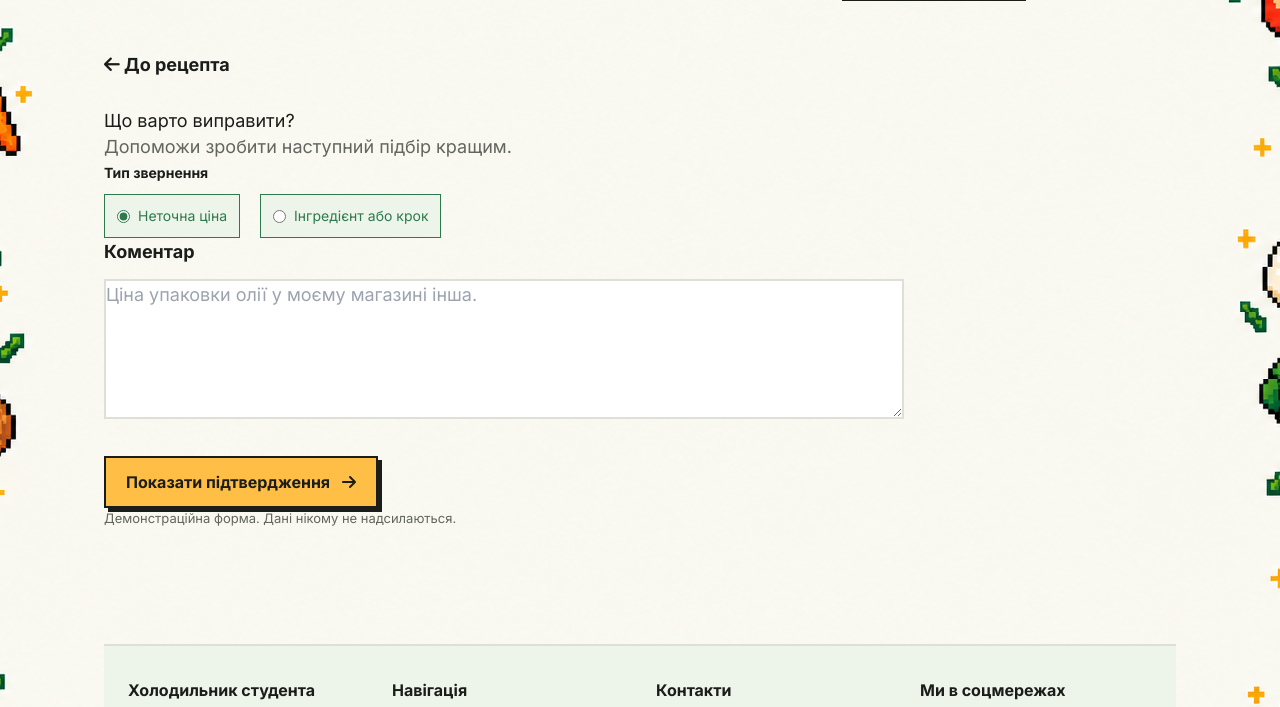
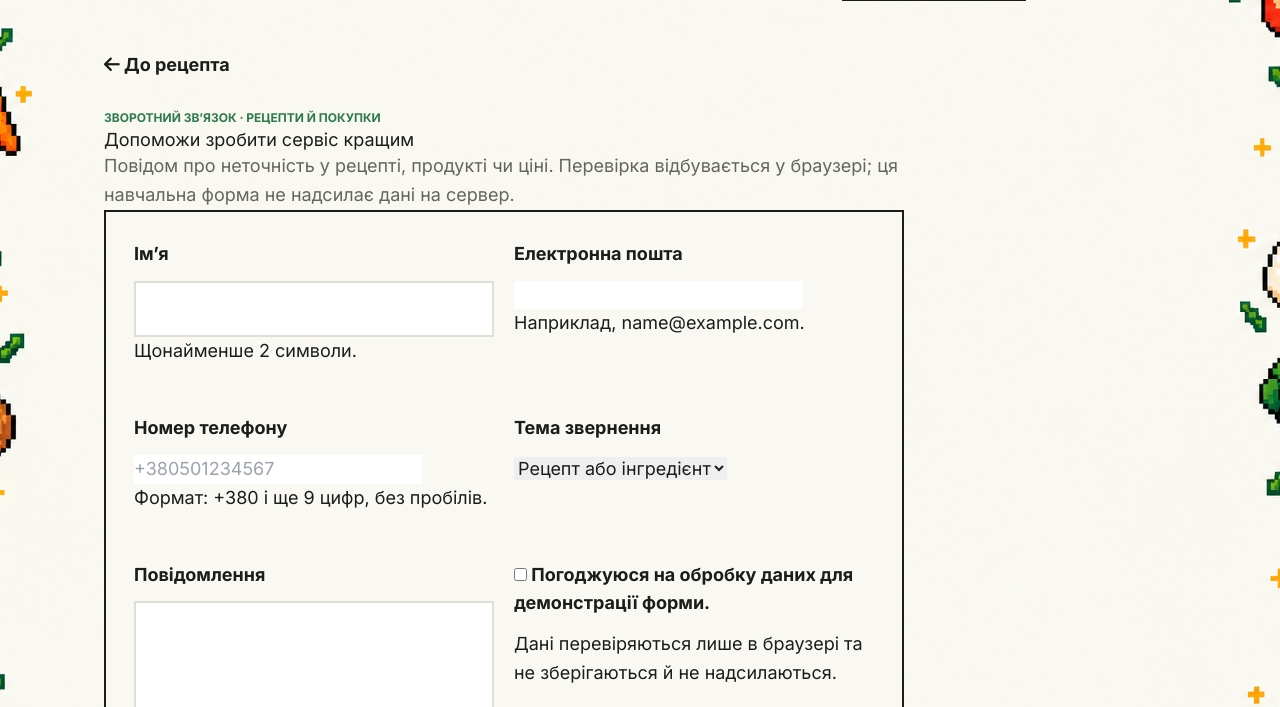
Before and after one commit to arseniicherevkopp2025-cmyk/webfridge, a plain HTML site: page feedback.html in a window 1280 px wide. Shown: the part 77-784 px from the top of the page. Drawn offline with nearby package versions, Linux system fonts and the light colour scheme.

Commit message:
feat: add lab 9 feedback form and Ukrainian widgets

```diff
--- a/feedback.html
+++ b/feedback.html
@@ -42,6 +42,7 @@
     </script>
     <link rel="stylesheet" href="css/style.css" />
     <script src="js/fridge-sounds.js" defer></script>
+    <script src="js/feedback-validation.js" defer></script>
   </head>
   <body>
     <a class="skip-link" href="#main">Перейти до вмісту</a>
@@ -90,38 +91,87 @@
         ><i class="fa-solid fa-arrow-left" aria-hidden="true"></i> До рецепта</a
       >
       <section class="feedback" aria-labelledby="feedback-title">
-        <h1 id="feedback-title">Що варто виправити?</h1>
-        <p class="muted">Допоможи зробити наступний підбір кращим.</p>
-        <form action="thanks.html" method="get">
-          <fieldset>
-            <legend>Тип звернення</legend>
-            <div class="options">
-              <label class="option"
-                ><input type="radio" name="type" value="price" checked /> Неточна
-                ціна</label
-              ><label class="option"
-                ><input type="radio" name="type" value="recipe" /> Інгредієнт або
-                крок</label
-              >
+        <p class="eyebrow">ЗВОРОТНИЙ ЗВ’ЯЗОК · РЕЦЕПТИ Й ПОКУПКИ</p>
+        <h1 id="feedback-title">Допоможи зробити сервіс кращим</h1>
+        <p class="muted feedback-intro">
+          Повідом про неточність у рецепті, продукті чи ціні. Перевірка відбувається
+          у браузері; ця навчальна форма не надсилає дані на сервер.
+        </p>
+        <form class="feedback-form panel" id="feedbackForm" novalidate>
+          <div class="feedback-fields grid grid-cols-1 min-[701px]:grid-cols-2 gap-5">
+            <div class="field">
+              <label for="username">Ім’я</label>
+              <input id="username" name="username" type="text" autocomplete="name"
+                minlength="2" maxlength="60" required aria-invalid="false"
+                aria-describedby="nameHelp nameError" />
+              <p class="field-help" id="nameHelp">Щонайменше 2 символи.</p>
+              <p class="field-error" id="nameError" aria-live="polite" hidden></p>
             </div>
-          </fieldset>
-          <div class="field">
-            <label for="comment">Коментар</label
-            ><textarea
-              id="comment"
-              placeholder="Ціна упаковки олії у моєму магазині інша."
-            ></textarea>
+            <div class="field">
+              <label for="email">Електронна пошта</label>
+              <input id="email" name="email" type="email" autocomplete="email"
+                inputmode="email" maxlength="120" required aria-invalid="false"
+                aria-describedby="emailHelp emailError" />
+              <p class="field-help" id="emailHelp">Наприклад, name@example.com.</p>
+              <p class="field-error" id="emailError" aria-live="polite" hidden></p>
+            </div>
+            <div class="field">
+              <label for="phone">Номер телефону</label>
+              <input id="phone" name="phone" type="tel" autocomplete="tel"
+                inputmode="tel" maxlength="13" placeholder="+380501234567"
+                required aria-invalid="false" aria-describedby="phoneHelp phoneError" />
+              <p class="field-help" id="phoneHelp">Формат: +380 і ще 9 цифр, без пробілів.</p>
+              <p class="field-error" id="phoneError" aria-live="polite" hidden></p>
+            </div>
+            <div class="field">
+              <label for="topic">Тема звернення</label>
+              <select id="topic" name="topic" class="feedback-control">
+                <option value="recipe">Рецепт або інгредієнт</option>
+                <option value="price">Ціна чи магазин</option>
+                <option value="other">Інше</option>
+              </select>
+            </div>
+            <div class="field feedback-message-field">
+              <label for="message">Повідомлення</label>
+              <textarea id="message" name="message" rows="5" minlength="10"
+                maxlength="1000" required aria-invalid="false"
+                aria-describedby="messageHelp messageError"></textarea>
+              <p class="field-help" id="messageHelp">Опиши питання щонайменше 10 символами.</p>
+              <p class="field-error" id="messageError" aria-live="polite" hidden></p>
+            </div>
+            <div class="field feedback-agreement-field">
+              <label class="agreement-label" for="agreement">
+                <input id="agreement" name="agreement" type="checkbox" required
+                  aria-invalid="false" aria-describedby="privacyNote agreementError" />
+                <span>Погоджуюся на обробку даних для демонстрації форми.</span>
+              </label>
+              <p class="field-help" id="privacyNote">
+                Дані перевіряються лише в браузері та не зберігаються й не надсилаються.
+              </p>
+              <p class="field-error" id="agreementError" aria-live="polite" hidden></p>
+            </div>
           </div>
-          <button
-            class="inline-flex items-center justify-center gap-3 min-h-[52px] px-5 py-3 border-2 border-solid rounded text-base font-bold leading-[1.4] shadow-pixel transition-colors duration-150 active:translate-x-0.5 active:translate-y-0.5 active:shadow-pixel-active focus-visible:outline-[3px] focus-visible:outline-green focus-visible:outline-offset-4 disabled:bg-border disabled:shadow-none disabled:cursor-not-allowed bg-yellow border-text text-text hover:bg-yellow-hover hover:no-underline button"
-            type="submit"
-          >
-            Показати підтвердження
+          <button class="button feedback-submit" type="submit">
+            Перевірити та надіслати
             <i class="fa-solid fa-arrow-right" aria-hidden="true"></i>
           </button>
-          <p class="note">Демонстраційна форма. Дані нікому не надсилаються.</p>
+          <p class="note feedback-disclaimer" id="formStatus" aria-live="polite">
+            Надсилання тут демонстраційне: реального сервера немає.
+          </p>
         </form>
       </section>
+      <div class="feedback-modal" id="successModal" role="dialog" aria-modal="true"
+        aria-labelledby="successTitle" aria-describedby="successDescription" hidden>
+        <div class="feedback-modal__card" tabindex="-1">
+          <p class="eyebrow">ГОТОВО</p>
+          <h2 id="successTitle">Перевірку пройдено</h2>
+          <p id="successDescription">
+            Форма успішно пройшла клієнтську валідацію. Це демонстрація надсилання:
+            повідомлення не передано на сервер.
+          </p>
+          <button class="button" id="closeModalBtn" type="button">Закрити</button>
+        </div>
+      </div>
     </main>
 
     <footer
```
Also changed, not shown: index.html (+0 -12 lines).
